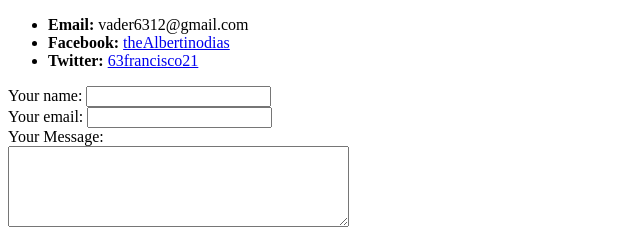
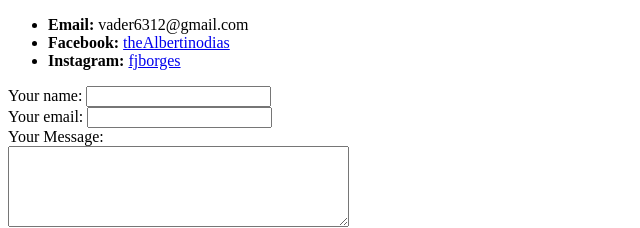
Before and after one commit to AlbertinoDias/CV-incomplet, a plain HTML site: page Contacts.html in a window 1280 px wide. Shown: the top 228 px of the page, 0-640 px from the left. Drawn offline with Linux system fonts and the light colour scheme.

Commit message:
Update Contacts.html

```diff
--- a/Contacts.html
+++ b/Contacts.html
@@ -8,7 +8,7 @@
     <ul>
       <li><strong>Email:</strong> vader6312@gmail.com </li>
       <li><strong>Facebook:</strong> <a href="https://www.facebook.com/theAlbertinodias/"> theAlbertinodias </a></li>
-      <li><strong>Twitter:</strong> <a href="https://twitter.com/63francisco21"> 63francisco21 </a></li>
+      <li><strong>Instagram:</strong> <a href="https://www.instagram.com/fjborges/"> fjborges </a></li>
     </ul>
 <form class="" action="mailto:vader6312@gmail.com" method="post" enctype="text/plain">
   <label>Your name: </label>
```
